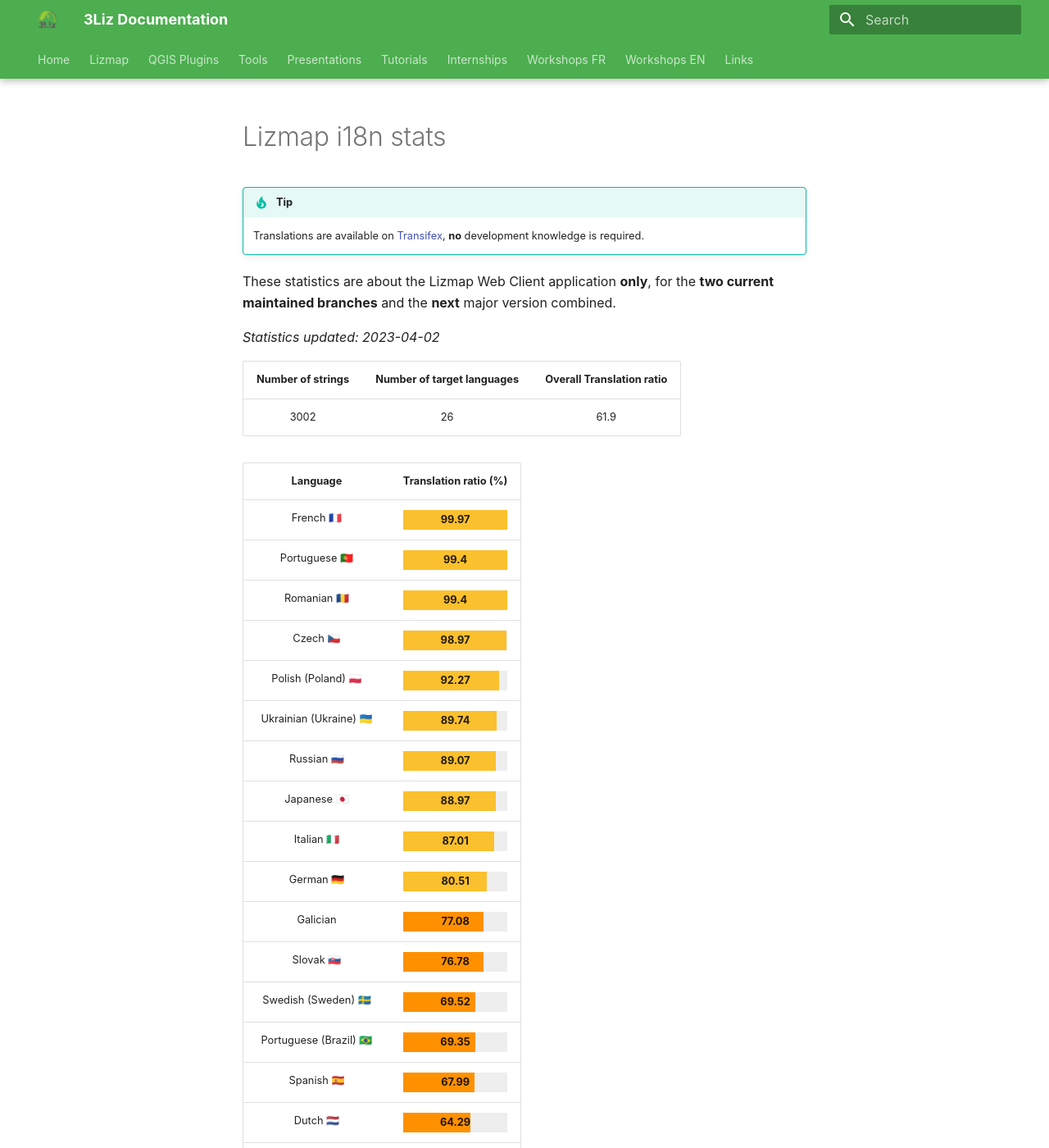
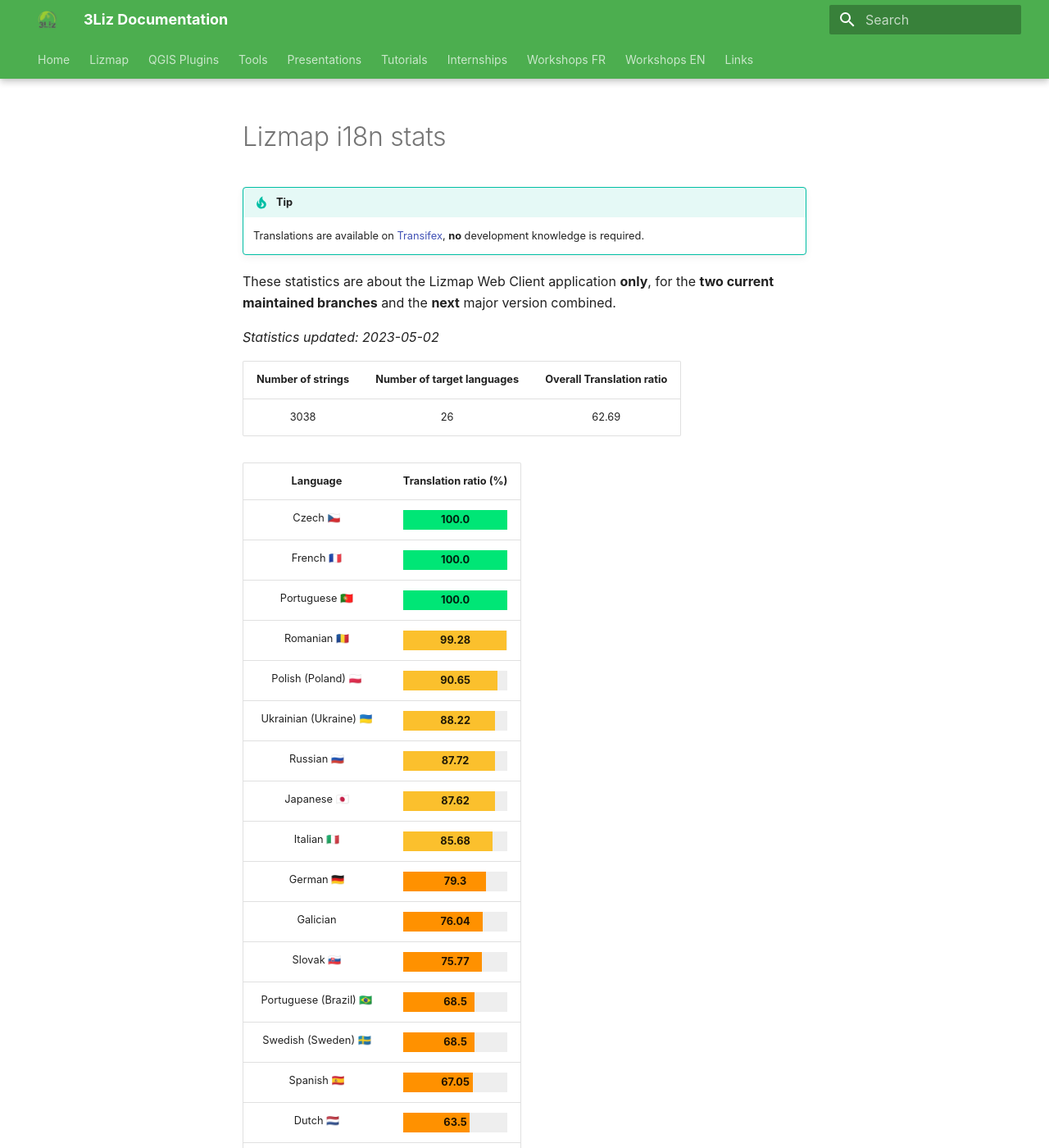
Before and after one commit to 3liz/3liz.github.io, an MkDocs documentation site: the page built from docs/lizmap-i18n-stats.md, in a window 1280 px wide and 1400 px high. Shown: the whole window at 82% size. Built offline with MkDocs 1.6.1 and Material for MkDocs 9.7.7, drawn with Linux system fonts in a browser that asks for light colours; nearby versions of some CDN libraries; some of the changed text lies outside the part shown.

Commit message:
Update statistics from Transifex Lizmap Web Client

```diff
--- a/docs/lizmap-i18n-stats.md
+++ b/docs/lizmap-i18n-stats.md
@@ -10,37 +10,37 @@
 These statistics are about the Lizmap Web Client application **only**, for the **two current
 maintained branches** and the **next** major version combined.
 
-*Statistics updated: 2023-04-02*
+*Statistics updated: 2023-05-02*
 
 | Number of strings | Number of target languages | Overall Translation ratio |
 |:-:|:-:|:-:|
-3002|26|61.9
+3038|26|62.69
 
 | Language | Translation ratio (%) |
 |:-:|:-:|
-French 🇫🇷 |[=99.97% "99.97"]|
-Portuguese 🇵🇹 |[=99.4% "99.4"]|
-Romanian 🇷🇴 |[=99.4% "99.4"]|
-Czech 🇨🇿 |[=98.97% "98.97"]|
-Polish (Poland) 🇵🇱 |[=92.27% "92.27"]|
-Ukrainian (Ukraine) 🇺🇦 |[=89.74% "89.74"]|
-Russian 🇷🇺 |[=89.07% "89.07"]|
-Japanese 🇯🇵 |[=88.97% "88.97"]|
-Italian 🇮🇹 |[=87.01% "87.01"]|
-German 🇩🇪 |[=80.51% "80.51"]|
-Galician  |[=77.08% "77.08"]|
-Slovak 🇸🇰 |[=76.78% "76.78"]|
-Swedish (Sweden) 🇸🇪 |[=69.52% "69.52"]|
-Portuguese (Brazil) 🇧🇷 |[=69.35% "69.35"]|
-Spanish 🇪🇸 |[=67.99% "67.99"]|
-Dutch 🇳🇱 |[=64.29% "64.29"]|
-Hungarian (Hungary) 🇭🇺 |[=60.46% "60.46"]|
-Finnish 🇫🇮 |[=55.16% "55.16"]|
-Basque  |[=39.11% "39.11"]|
-Greek 🇬🇷 |[=31.81% "31.81"]|
-Bulgarian 🇧🇬 |[=30.21% "30.21"]|
-Norwegian 🇳🇴 |[=19.65% "19.65"]|
-Slovenian 🇸🇮 |[=9.33% "9.33"]|
-Spanish (Argentina) 🇦🇷 |[=6.9% "6.9"]|
-Indonesian 🇮🇩 |[=4.96% "4.96"]|
-Serbian (Cyrillic) 🇷🇸 |[=1.37% "1.37"]|
+Czech 🇨🇿 |[=100.0% "100.0"]|
+French 🇫🇷 |[=100.0% "100.0"]|
+Portuguese 🇵🇹 |[=100.0% "100.0"]|
+Romanian 🇷🇴 |[=99.28% "99.28"]|
+Polish (Poland) 🇵🇱 |[=90.65% "90.65"]|
+Ukrainian (Ukraine) 🇺🇦 |[=88.22% "88.22"]|
+Russian 🇷🇺 |[=87.72% "87.72"]|
+Japanese 🇯🇵 |[=87.62% "87.62"]|
+Italian 🇮🇹 |[=85.68% "85.68"]|
+German 🇩🇪 |[=79.3% "79.3"]|
+Galician  |[=76.04% "76.04"]|
+Slovak 🇸🇰 |[=75.77% "75.77"]|
+Portuguese (Brazil) 🇧🇷 |[=68.5% "68.5"]|
+Swedish (Sweden) 🇸🇪 |[=68.5% "68.5"]|
+Spanish 🇪🇸 |[=67.05% "67.05"]|
+Dutch 🇳🇱 |[=63.5% "63.5"]|
+Hungarian (Hungary) 🇭🇺 |[=59.71% "59.71"]|
+Finnish 🇫🇮 |[=54.48% "54.48"]|
+Slovenian 🇸🇮 |[=45.39% "45.39"]|
+Basque  |[=38.61% "38.61"]|
+Greek 🇬🇷 |[=31.44% "31.44"]|
+Bulgarian 🇧🇬 |[=29.89% "29.89"]|
+Norwegian 🇳🇴 |[=19.42% "19.42"]|
+Spanish (Argentina) 🇦🇷 |[=6.81% "6.81"]|
+Indonesian 🇮🇩 |[=4.9% "4.9"]|
+Serbian (Cyrillic) 🇷🇸 |[=1.35% "1.35"]|
```
